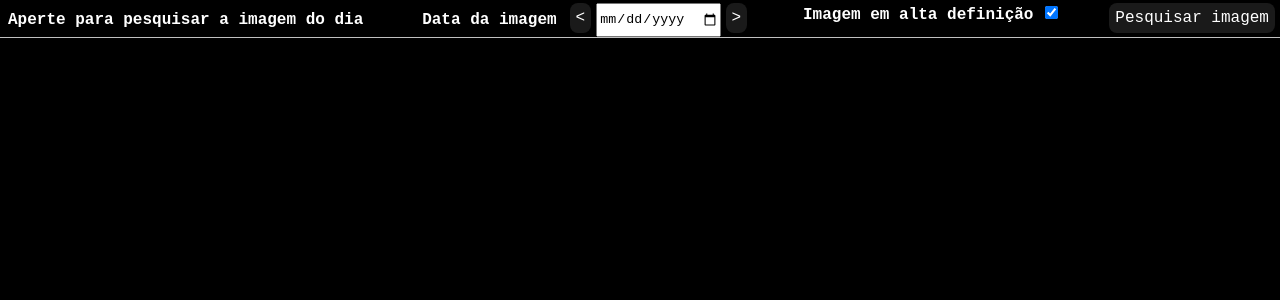
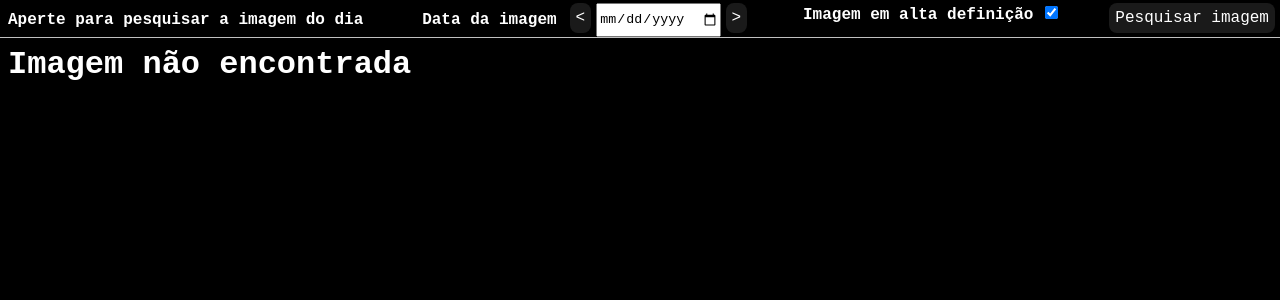
Before and after one commit to Eerriicckk/nasaApod, a React (Vite) app: page / in a window 1280 px wide. Shown: the top 300 px of the page. Built offline with nearby package versions, Linux system fonts and the light colour scheme; no server answers.

Commit message:
feat: adiciona mensagem quando não acha imagem

```diff
--- a/src/App.tsx
+++ b/src/App.tsx
@@ -67,8 +67,8 @@ function App() {
 				<NavBar>
 					<h4 className='textOverImage'>Aperte para pesquisar a imagem do dia</h4>
 					<div style={{
-						display:'flex',
-						flexDirection:'row'
+						display: 'flex',
+						flexDirection: 'row'
 					}}>
 						<span className='textOverImage'>Data da imagem</span>
 						<Button onClick={() => changeDate(-1)} message="anterior">{"<"}</Button>
@@ -89,7 +89,9 @@ function App() {
 				</NavBar>
 				{loading ? <Loading /> :
 					<div style={{ height: "100%" }}>
-						{infoApod.url !== "" &&
+						{!infoApod.url ?
+							<h1 className='textOverImage'>Imagem não encontrada</h1>
+							:
 							<div style={{ height: "100%", textAlign: "center" }}>
 								{infoApod.media_type === "image" ?
 									<ImageInfo data={infoApod} isHd={imageInHd} />
```
